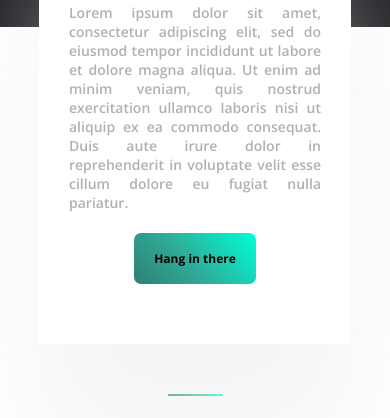
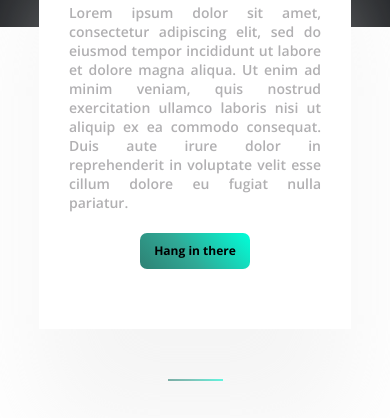
Before and after one commit to isfiaya/ALEIA, a plain HTML site: page index.html in a window 390 px wide. Shown: the part 695-1113 px from the top of the page. Drawn offline with nearby package versions, Linux system fonts and the light colour scheme.

Commit message:
fix:button size

```diff
--- a/style/_bloc.scss
+++ b/style/_bloc.scss
@@ -100,6 +100,8 @@
 
     a {
       font-size: 12px !important;
+      padding: 10px 14px !important;
+      line-height: 16.34px !important;
     }
   }
   .bloc__left {
```
Also changed, not shown: style/style.css, 1 other file.
